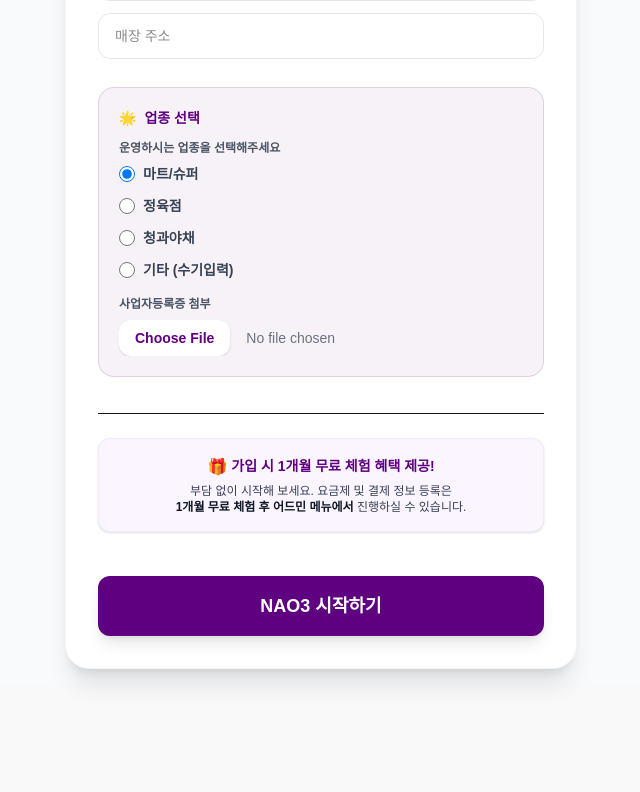
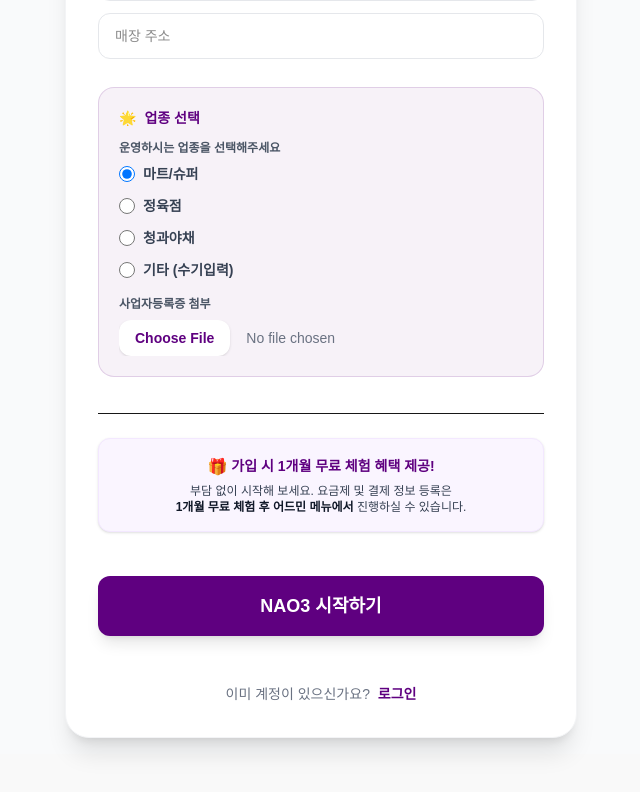
Before and after one commit to hannune-s/nao3, a Next.js app: page /register in a window 1280 px wide. Shown: the part 616-1408 px from the top of the page, without its empty margins (319-959 px from the left). Built offline with nearby package versions, Linux system fonts and the light colour scheme; no server answers.

Commit message:
feat: add login link to bottom of register page

```diff
--- a/src/app/register/page.tsx
+++ b/src/app/register/page.tsx
@@ -3,6 +3,7 @@
 import { useState } from 'react';
 import { supabase } from '@/lib/supabase';
 import { useRouter } from 'next/navigation';
+import Link from 'next/link';
 
 export default function RegisterPage() {
   const router = useRouter();
@@ -233,6 +234,15 @@ export default function RegisterPage() {
             {loading ? '가입 처리 중...' : 'NAO3 시작하기'}
           </button>
 
+          <div className="mt-7 text-center">
+            <p className="text-[14px] text-gray-500 font-medium">
+              이미 계정이 있으신가요?{' '}
+              <Link href="/login" className="text-[#5F0080] font-extrabold hover:underline ml-1">
+                로그인
+              </Link>
+            </p>
+          </div>
+
         </form>
       </div>
     </div>
```
